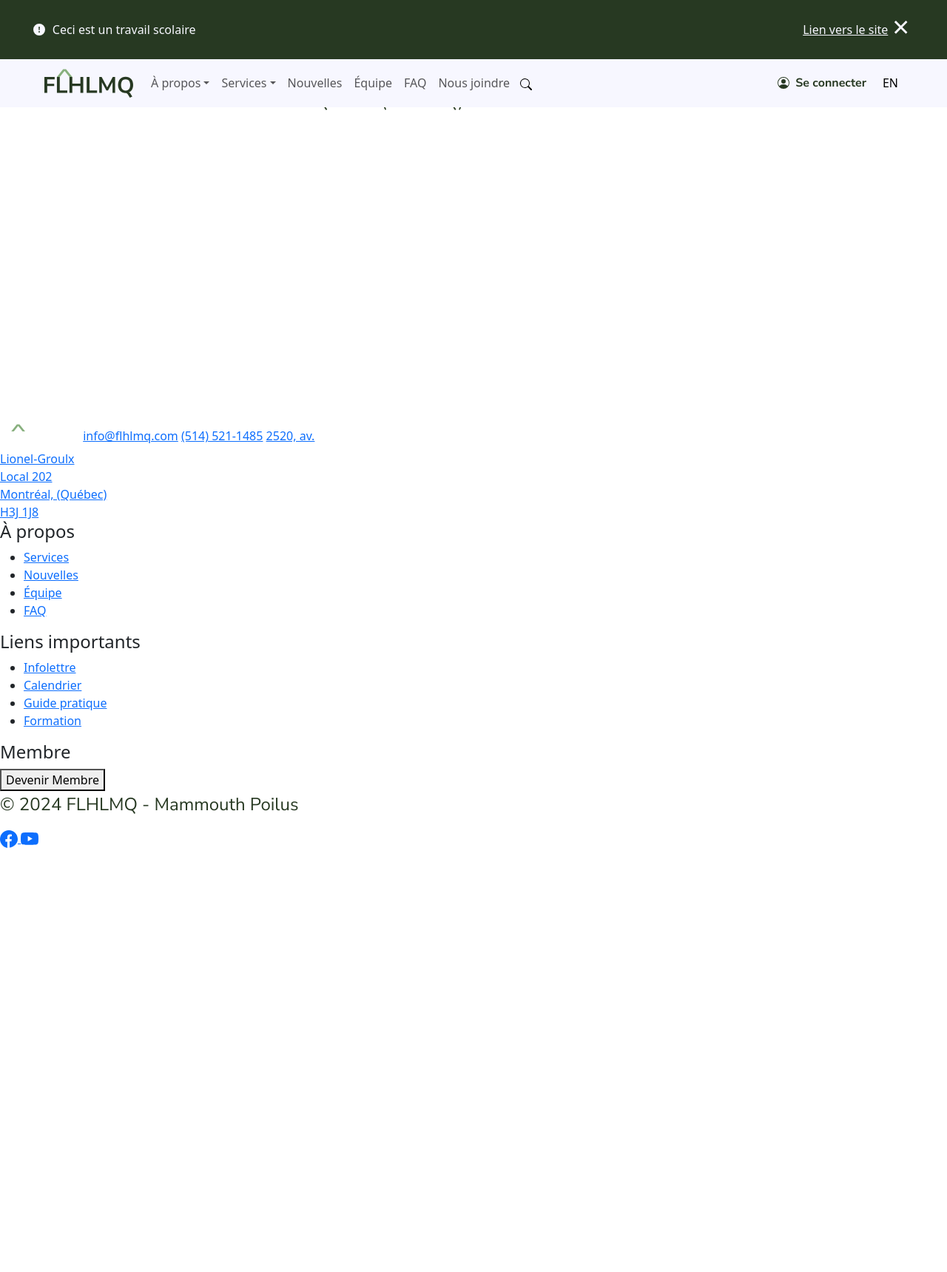
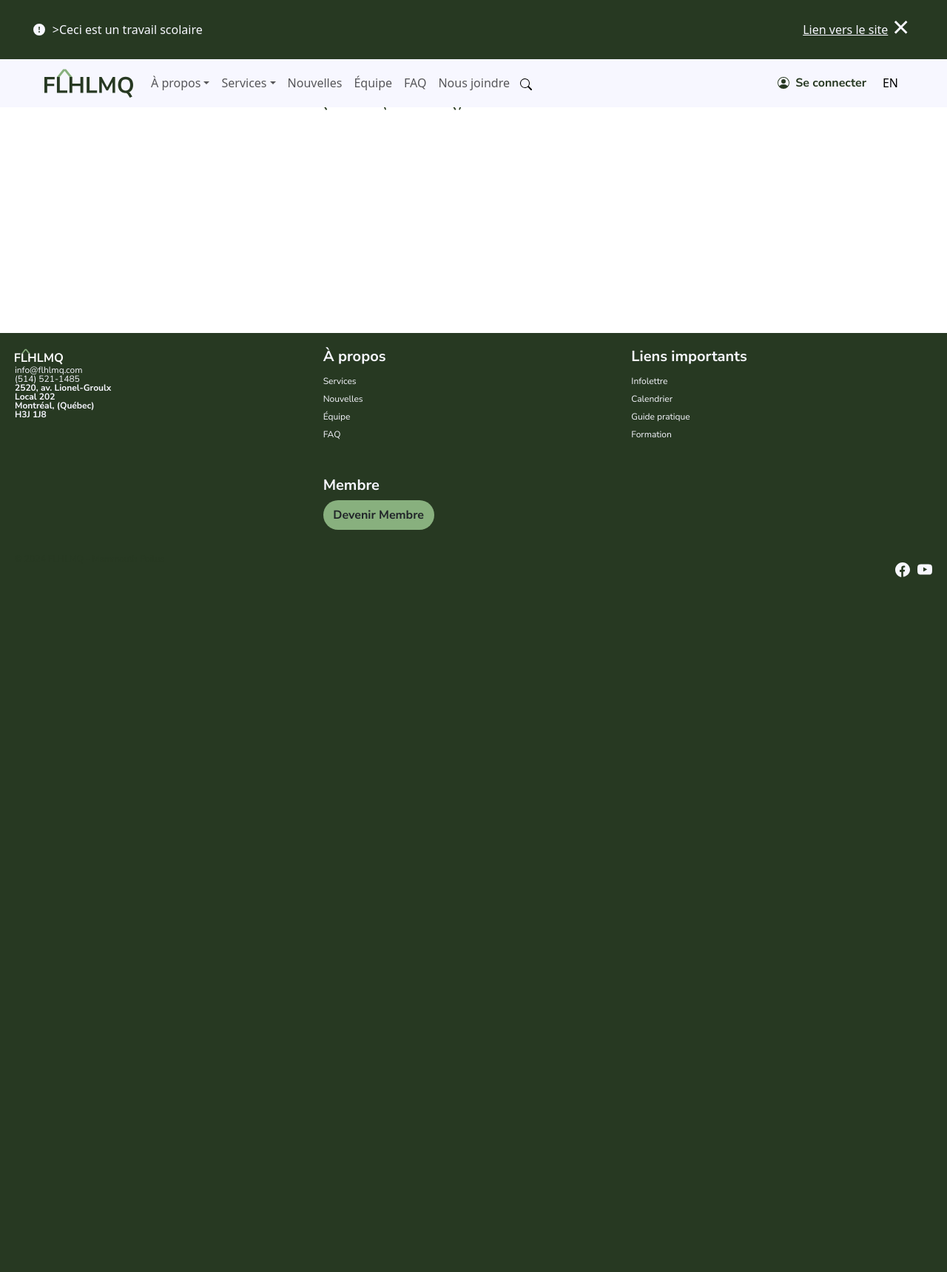
Before and after one commit to rprethi/federation-des-locataires-mammouths-poilues, a PHP site: page / in a window 1280 px wide. Shown: the whole page at 74% size. After the commit the page ends 780 px from the top, so only its background shows below. Run offline with PHP 8.4, Linux system fonts and the light colour scheme.

Commit message:
correction footer

```diff
--- a/index.html
+++ b/index.html
@@ -1,37 +1,71 @@
 <!DOCTYPE html>
 <html lang="fr">
-
   <head>
     <meta charset="UTF-8" />
     <meta name="viewport" content="width=device-width, initial-scale=1.0" />
     <title>FLHLMQ - Mammouths poilues</title>
-  <link rel="stylesheet" href="style.css">
-  <link rel="stylesheet" href="https://cdn.jsdelivr.net/npm/bootstrap@5.3.3/dist/css/bootstrap.min.css">
+    <link rel="stylesheet" href="style.css" />
+    <link
+      rel="stylesheet"
+      href="https://cdn.jsdelivr.net/npm/bootstrap@5.3.3/dist/css/bootstrap.min.css"
+    />
   </head>
 
   <body>
     <header>
       <div class="nav__banniere fixed-top">
-      <span class="nav__banniere-left"> <svg xmlns="http://www.w3.org/2000/svg" width="16" height="16" fill="currentColor" class="bi bi-exclamation-circle-fill" viewBox="0 0 16 16">
-        <path d="M16 8A8 8 0 1 1 0 8a8 8 0 0 1 16 0M8 4a.905.905 0 0 0-.9.995l.35 3.507a.552.552 0 0 0 1.1 0l.35-3.507A.905.905 0 0 0 8 4m.002 6a1 1 0 1 0 0 2 1 1 0 0 0 0-2"/>
-      </svg>Ceci est un travail scolaire</span>
-      <span class="nav__banniere-right"><a target="_blank" href="https://www.flhlmq.com/fr">Lien vers le site</a><button class="banner__close">&times;</button></span>
+        <span class="nav__banniere-left">
+          <svg
+            xmlns="http://www.w3.org/2000/svg"
+            width="16"
+            height="16"
+            fill="currentColor"
+            class="bi bi-exclamation-circle-fill"
+            viewBox="0 0 16 16"
+          >
+            <path
+              d="M16 8A8 8 0 1 1 0 8a8 8 0 0 1 16 0M8 4a.905.905 0 0 0-.9.995l.35 3.507a.552.552 0 0 0 1.1 0l.35-3.507A.905.905 0 0 0 8 4m.002 6a1 1 0 1 0 0 2 1 1 0 0 0 0-2"
+            /></svg>
+          >Ceci est un travail scolaire</span
+        >
+        <span class="nav__banniere-right"
+          ><a target="_blank" href="https://www.flhlmq.com/fr"
+            >Lien vers le site</a
+          ><button class="banner__close">&times;</button></span
+        >
       </div>
-    <nav class="navbar navbar-light navbar-expand-lg position-fixed" id="navigation">
+      <nav
+        class="navbar navbar-light navbar-expand-lg position-fixed"
+        id="navigation"
+      >
         <div class="container-fluid">
           <a class="navbar-brand justify-self-center ms-0 ms-lg-5" href="#">
             <img src="./sources/logo_fonce.svg" alt="flhlmq" class="nav-logo" />
           </a>
-        <button class="navbar-toggler" type="button" data-bs-toggle="collapse" data-bs-target="#mainNav"
-          aria-controls="mainNav" aria-expanded="false" aria-label="Toggle navigation">
+          <button
+            class="navbar-toggler"
+            type="button"
+            data-bs-toggle="collapse"
+            data-bs-target="#mainNav"
+            aria-controls="mainNav"
+            aria-expanded="false"
+            aria-label="Toggle navigation"
+          >
             <span class="navbar-toggler-icon"></span>
           </button>
           <div class="collapse navbar-collapse" id="mainNav">
-          <div class="d-flex justify-content-center flex-column align-items-center flex-lg-row justify-content-lg-between w-100">
+            <div
+              class="d-flex justify-content-center flex-column align-items-center flex-lg-row justify-content-lg-between w-100"
+            >
               <div class="d-flex align-items-center justify-content-center">
                 <ul class="navbar-nav me-auto mb-2 mb-lg-0 d-flex text-center">
                   <li class="nav-item dropdown">
-                  <a href="#" class="nav-link dropdown-toggle" data-bs-toggle="dropdown">À propos</a>
+                    <a
+                      href="#"
+                      class="nav-link dropdown-toggle"
+                      data-bs-toggle="dropdown"
+                      >À propos</a
+                    >
                     <ul class="dropdown-menu">
                       <li><a href="#" class="dropdown-item">Service 1</a></li>
                       <li><a href="#" class="dropdown-item">Service 2</a></li>
@@ -42,7 +76,12 @@
                     </ul>
                   </li>
                   <li class="nav-item dropdown">
-                  <a href="#" class="nav-link dropdown-toggle" data-bs-toggle="dropdown">Services</a>
+                    <a
+                      href="#"
+                      class="nav-link dropdown-toggle"
+                      data-bs-toggle="dropdown"
+                      >Services</a
+                    >
                     <ul class="dropdown-menu">
                       <li><a href="#" class="dropdown-item">Service 1</a></li>
                       <li><a href="#" class="dropdown-item">Service 2</a></li>
@@ -65,15 +104,36 @@
                     <a href="#" class="nav-link">Nous joindre</a>
                   </li>
                 </ul>
-              <button class="nav-search"><svg xmlns="http://www.w3.org/2000/svg" width="16" height="16" fill="currentColor" class="bi bi-search" viewBox="0 0 16 16">
-                <path d="M11.742 10.344a6.5 6.5 0 1 0-1.397 1.398h-.001q.044.06.098.115l3.85 3.85a1 1 0 0 0 1.415-1.414l-3.85-3.85a1 1 0 0 0-.115-.1zM12 6.5a5.5 5.5 0 1 1-11 0 5.5 5.5 0 0 1 11 0"/>
-              </svg></button>
+                <button class="nav-search">
+                  <svg
+                    xmlns="http://www.w3.org/2000/svg"
+                    width="16"
+                    height="16"
+                    fill="currentColor"
+                    class="bi bi-search"
+                    viewBox="0 0 16 16"
+                  >
+                    <path
+                      d="M11.742 10.344a6.5 6.5 0 1 0-1.397 1.398h-.001q.044.06.098.115l3.85 3.85a1 1 0 0 0 1.415-1.414l-3.85-3.85a1 1 0 0 0-.115-.1zM12 6.5a5.5 5.5 0 1 1-11 0 5.5 5.5 0 0 1 11 0"
+                    />
+                  </svg>
+                </button>
               </div>
               <div class="d-flex">
                 <span class="nav-connection me-3 d-flex align-items-center">
-                <svg xmlns="http://www.w3.org/2000/svg" width="16" height="16" fill="currentColor" class="bi bi-person-circle" viewBox="0 0 16 16">
-                  <path d="M11 6a3 3 0 1 1-6 0 3 3 0 0 1 6 0"/>
-                  <path fill-rule="evenodd" d="M0 8a8 8 0 1 1 16 0A8 8 0 0 1 0 8m8-7a7 7 0 0 0-5.468 11.37C3.242 11.226 4.805 10 8 10s4.757 1.225 5.468 2.37A7 7 0 0 0 8 1"/>
+                  <svg
+                    xmlns="http://www.w3.org/2000/svg"
+                    width="16"
+                    height="16"
+                    fill="currentColor"
+                    class="bi bi-person-circle"
+                    viewBox="0 0 16 16"
+                  >
+                    <path d="M11 6a3 3 0 1 1-6 0 3 3 0 0 1 6 0" />
+                    <path
+                      fill-rule="evenodd"
+                      d="M0 8a8 8 0 1 1 16 0A8 8 0 0 1 0 8m8-7a7 7 0 0 0-5.468 11.37C3.242 11.226 4.805 10 8 10s4.757 1.225 5.468 2.37A7 7 0 0 0 8 1"
+                    />
                   </svg>
                   <a class="ms-2" href="#">Se connecter</a>
                 </span>
@@ -96,20 +156,29 @@
     <section>
       <h2>Liens importants</h2>
       <p>
-      <a href="https://flhlmq.com/fr" target="_blank">Visitez le site officiel de la FLHLMQ</a>
+        <a href="https://flhlmq.com/fr" target="_blank"
+          >Visitez le site officiel de la FLHLMQ</a
+        >
       </p>
       <p>
-      <a href="https://github.com/rprethi/federation-des-locataires-mammouths-poilues" target="_blank">Accédez à la page
-        GitHub du projet</a>
+        <a
+          href="https://github.com/rprethi/federation-des-locataires-mammouths-poilues"
+          target="_blank"
+          >Accédez à la page GitHub du projet</a
+        >
       </p>
     </section>
 
-  <footer>
-    <div class="footer-logo">
-      <img src="./sources/logo_pale.svg" alt="flhlmq" class="logo-footer">
+    <footer class="footer">
+      <div class="footer__logo">
+        <img src="./sources/logo_pale.svg" alt="flhlmq" class="logo-footer" />
         <a href="mailto:info@flhlmq.com" class="mail-flhlmq">info@flhlmq.com</a>
         <a href="tel:5145211485" class="tel-flhlmq">(514) 521-1485</a>
-      <a href="https://www.google.com/maps/search/?api=1&query=2520,+av.+Lionel-Groulx,+Local+202,+Montréal,+Québec,+H3J+1J8" target="_blank" class="addrese">
+        <a
+          href="https://www.google.com/maps/search/?api=1&query=2520,+av.+Lionel-Groulx,+Local+202,+Montréal,+Québec,+H3J+1J8"
+          target="_blank"
+          class="footer__addrese"
+        >
           2520, av. Lionel-Groulx <br />
           Local 202 <br />
           Montréal, (Québec) <br />
@@ -117,7 +186,7 @@
         </a>
       </div>
 
-    <div class="footer-section">
+      <div class="footer__section">
         <h4>À propos</h4>
         <ul>
           <li><a href="">Services</a></li>
@@ -127,7 +196,7 @@
         </ul>
       </div>
 
-    <div class="footer-section">
+      <div class="footer__section">
         <h4>Liens importants</h4>
         <ul>
           <li><a href="">Infolettre</a></li>
@@ -137,26 +206,43 @@
         </ul>
       </div>
 
-    <div class="footer-section membre">
+      <div class="footer__section footer__membre">
         <h4>Membre</h4>
         <button type="button">Devenir Membre</button>
       </div>
 
-    <div class="footer-bottom">
+      <div class="footer__bottom">
         <p>&copy; 2024 FLHLMQ - Mammouth Poilus</p>
       </div>
 
-    <div class="footer-social-icons">
+      <div class="footer__social-icons">
         <!-- Facebook -->
         <a href="https://www.facebook.com/flhlmq/" target="_blank">
-        <svg width="24" height="24" fill="currentColor" class="bi bi-facebook" viewBox="0 0 16 16">
-          <path d="M16 8.049C16 3.603 12.418 0 8 0S0 3.603 0 8.049c0 3.937 2.851 7.195 6.579 7.951v-5.625H4.897V8.049H6.58V6.275c0-1.659 1.007-2.582 2.543-2.582.737 0 1.508.133 1.508.133v1.66h-.849c-.839 0-1.1.523-1.1 1.06v1.504h1.861l-.298 1.955H8.682v5.625C12.423 15.246 16 11.986 16 8.049z"/>
+          <svg
+            width="24"
+            height="24"
+            fill="currentColor"
+            class="bi bi-facebook"
+            viewBox="0 0 16 16"
+          >
+            <path
+              d="M16 8.049C16 3.603 12.418 0 8 0S0 3.603 0 8.049c0 3.937 2.851 7.195 6.579 7.951v-5.625H4.897V8.049H6.58V6.275c0-1.659 1.007-2.582 2.543-2.582.737 0 1.508.133 1.508.133v1.66h-.849c-.839 0-1.1.523-1.1 1.06v1.504h1.861l-.298 1.955H8.682v5.625C12.423 15.246 16 11.986 16 8.049z"
+            />
           </svg>
         </a>
         <!-- YouTube -->
         <a href="https://www.youtube.com" target="_blank">
-        <svg xmlns="http://www.w3.org/2000/svg" width="24" height="24" fill="currentColor" class="bi bi-youtube" viewBox="0 0 16 16">
-          <path d="M8.051 1.999h.089c.822.003 4.987.033 6.11.335a2.01 2.01 0 0 1 1.415 1.42c.101.38.172.883.22 1.402l.01.104.022.26.008.104c.065.914.073 1.77.074 1.957v.075c-.001.194-.01 1.108-.082 2.06l-.008.105-.009.104c-.05.572-.124 1.14-.235 1.558a2.01 2.01 0 0 1-1.415 1.42c-1.16.312-5.569.334-6.18.335h-.142c-.309 0-1.587-.006-2.927-.052l-.17-.006-.087-.004-.171-.007-.171-.007c-1.11-.049-2.167-.128-2.654-.26a2.01 2.01 0 0 1-1.415-1.419c-.111-.417-.185-.986-.235-1.558L.09 9.82l-.008-.104A31 31 0 0 1 0 7.68v-.123c.002-.215.01-.958.064-1.778l.007-.103.003-.052.008-.104.022-.26.01-.104c.048-.519.119-1.023.22-1.402a2.01 2.01 0 0 1 1.415-1.42c.487-.13 1.544-.21 2.654-.26l.17-.007.172-.006.086-.003.171-.007A100 100 0 0 1 7.858 2zM6.4 5.209v4.818l4.157-2.408z"/>
+          <svg
+            xmlns="http://www.w3.org/2000/svg"
+            width="24"
+            height="24"
+            fill="currentColor"
+            class="bi bi-youtube"
+            viewBox="0 0 16 16"
+          >
+            <path
+              d="M8.051 1.999h.089c.822.003 4.987.033 6.11.335a2.01 2.01 0 0 1 1.415 1.42c.101.38.172.883.22 1.402l.01.104.022.26.008.104c.065.914.073 1.77.074 1.957v.075c-.001.194-.01 1.108-.082 2.06l-.008.105-.009.104c-.05.572-.124 1.14-.235 1.558a2.01 2.01 0 0 1-1.415 1.42c-1.16.312-5.569.334-6.18.335h-.142c-.309 0-1.587-.006-2.927-.052l-.17-.006-.087-.004-.171-.007-.171-.007c-1.11-.049-2.167-.128-2.654-.26a2.01 2.01 0 0 1-1.415-1.419c-.111-.417-.185-.986-.235-1.558L.09 9.82l-.008-.104A31 31 0 0 1 0 7.68v-.123c.002-.215.01-.958.064-1.778l.007-.103.003-.052.008-.104.022-.26.01-.104c.048-.519.119-1.023.22-1.402a2.01 2.01 0 0 1 1.415-1.42c.487-.13 1.544-.21 2.654-.26l.17-.007.172-.006.086-.003.171-.007A100 100 0 0 1 7.858 2zM6.4 5.209v4.818l4.157-2.408z"
+            />
           </svg>
         </a>
       </div>
@@ -164,5 +250,4 @@
     <script src="./main.js"></script>
     <script src="https://cdn.jsdelivr.net/npm/bootstrap@5.3.3/dist/js/bootstrap.bundle.min.js"></script>
   </body>
-
 </html>
--- a/partials-scss/_variables.scss
+++ b/partials-scss/_variables.scss
@@ -5,7 +5,7 @@ body {
   background-color: couleurs.$argile;
   display: grid;
   grid-template-columns: 1fr 1fr 1fr;
-  grid-template-rows: 1fr 1fr 1fr;
+
 }
 
 
--- a/style.css
+++ b/style.css
@@ -2,7 +2,6 @@ body {
   background-color: #f7f7ff;
   display: grid;
   grid-template-columns: 1fr 1fr 1fr;
-  grid-template-rows: 1fr 1fr 1fr;
 }
 
 @media (min-width: 375px) {
@@ -150,8 +149,12 @@ p {
 
 .footer {
   display: grid;
+  position: fixed;
+  bottom: 0;
+  width: 100%;
   grid-template-columns: 1fr 1fr 1fr;
   grid-template-rows: auto auto 1fr;
+  grid-column: 1/4;
   background-color: #273922;
   font-family: "Nunito";
   -moz-column-gap: 10px;
@@ -183,6 +186,7 @@ p {
   font-weight: bold;
   width: 119px;
   height: 30px;
+  font-size: 12px;
 }
 .footer__section ul {
   list-style: none;
@@ -193,6 +197,10 @@ p {
   padding-left: 0;
   margin-left: 0;
 }
+.footer__logo {
+  display: flex;
+  flex-direction: column;
+}
 .footer__logo a {
   color: #f7f7ff;
   text-decoration: none;
@@ -200,9 +208,9 @@ p {
 }
 .footer__logo .logo-footer {
   width: 65px;
-  height: 20px;
+  height: 24px;
 }
-.footer__addrese {
+.footer__logo .footer__addrese {
   display: block;
   line-height: 1;
   margin: 0;
@@ -221,7 +229,7 @@ p {
   grid-row: 3;
   display: flex;
   justify-content: flex-end;
-  align-items: flex-start;
+  align-items: flex-end;
   gap: 10px;
   margin-top: 0;
 }
```
Also changed, not shown: partials-scss/_footer.scss (+11 -4 lines), 1 other file. Lines whose indentation alone changed are shown as unchanged.
